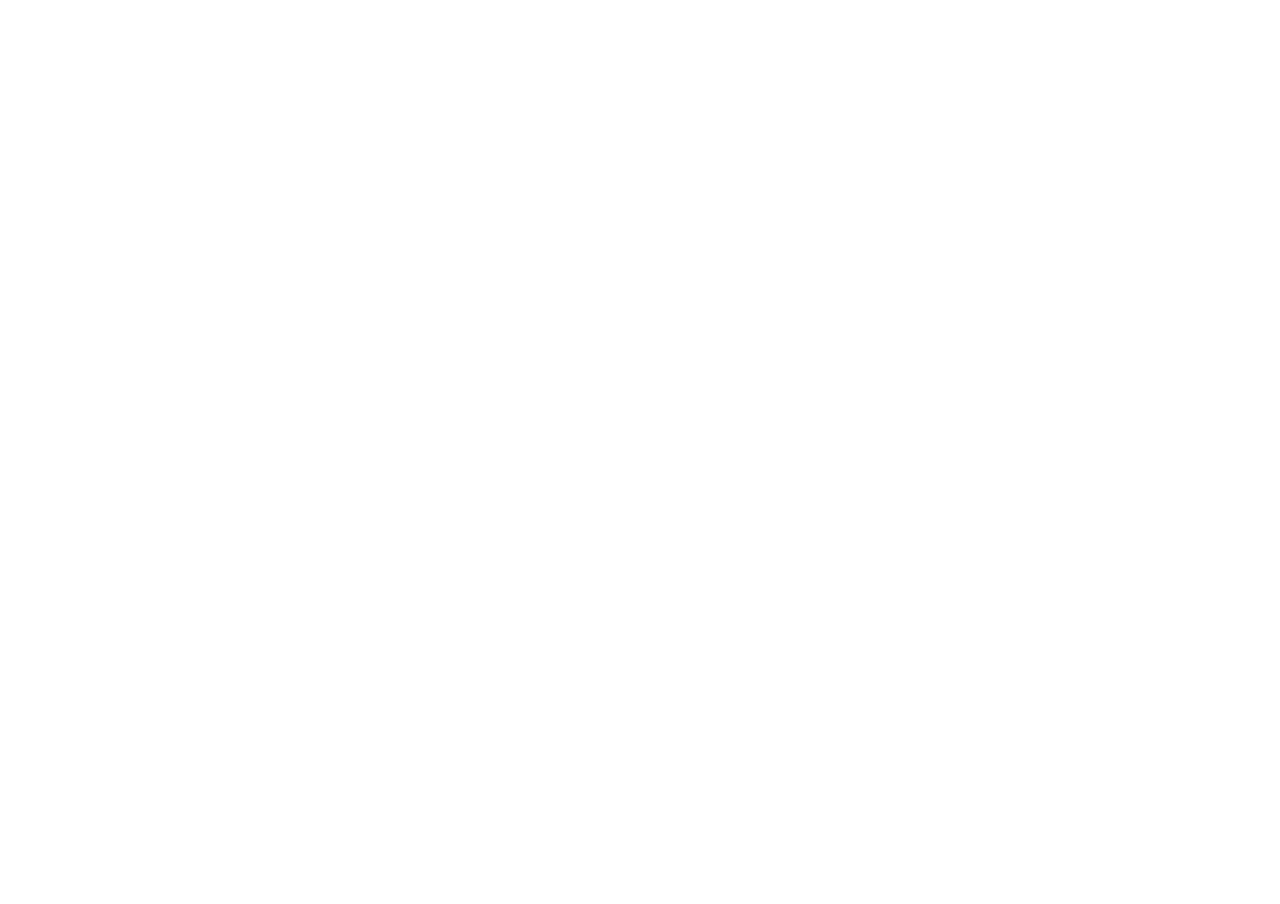
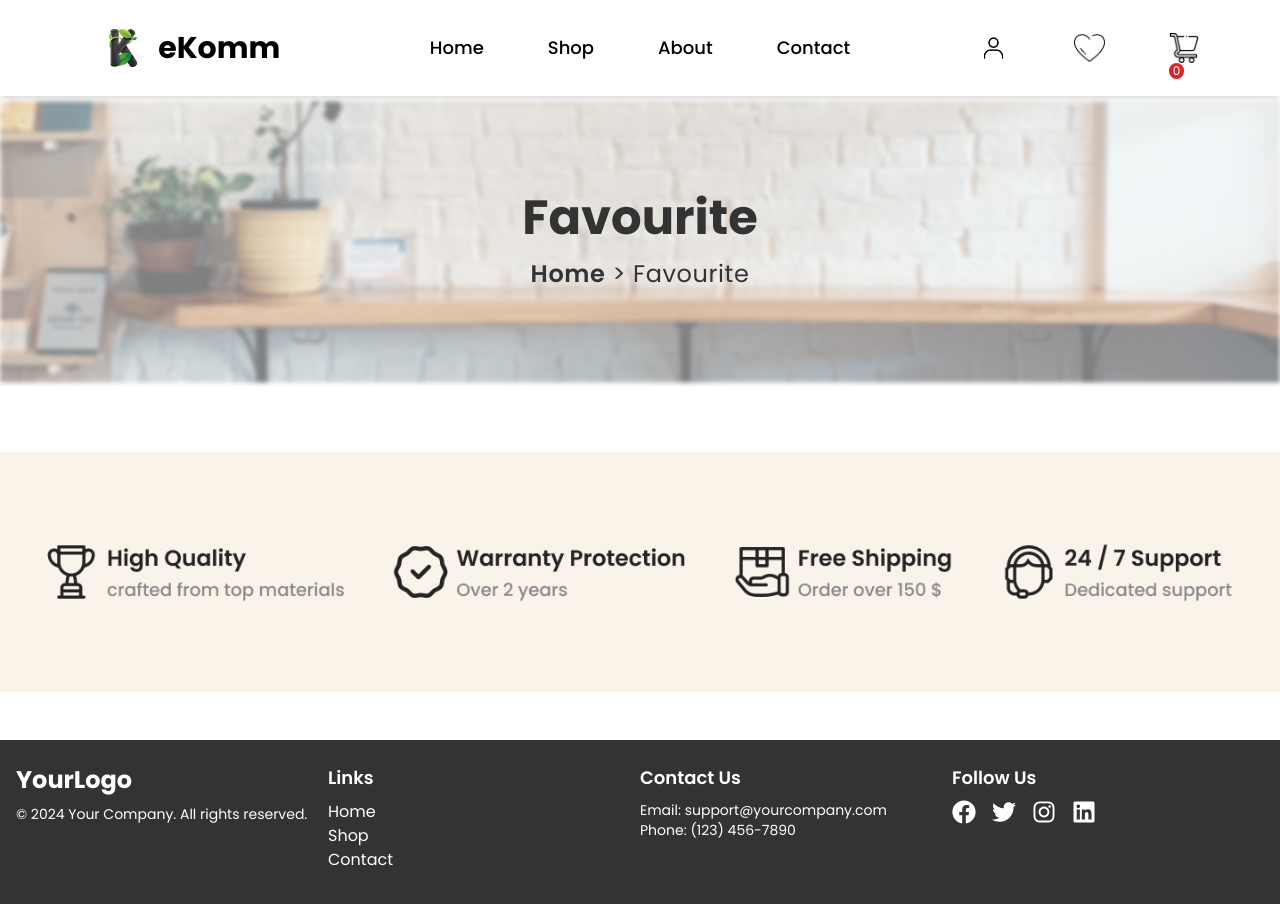
Before and after one commit to kraymis/eKomm, a React (Vite) app in the folder frontend/: page /favourite in a window 1280 px wide. Before the commit this address had no page. Shown: the top 904 px of the page. Before the commit the page ends 800 px from the top, so only its background shows below. Built offline with nearby package versions, Linux system fonts and the light colour scheme.

Commit message:
wanted to add favourite page..ect, but lazy, i'll add them later

```diff
--- a/frontend/src/App.jsx
+++ b/frontend/src/App.jsx
@@ -8,6 +8,7 @@
 import Login from './pages/Login';
 import Signup from './pages/Signup';
 import Admin from './pages/Admin';
+import FavouritePage from './pages/FavouritePage';
 // import Contact from './components/Contact';
 
 function App() {
@@ -23,6 +24,7 @@
         <Route path='/login' element={<Login />} />
         <Route path='/signup' element={<Signup />} />
         <Route path='/admin' element={<Admin />} />
+        <Route path='/favourite' element={<FavouritePage />} />
         {/* <Route path='/contact' element={<Contact />} /> */}
       </Routes>
     </Router>
--- /dev/null
+++ b/frontend/src/pages/FavouritePage.jsx
@@ -0,0 +1,40 @@
+import React , {useState, useEffect} from 'react';
+import { useNavigate } from 'react-router-dom';
+import NavBar from '../components/NavBar';
+import imgShop from "../assets/shop.png"
+import { FaTrash } from 'react-icons/fa'; // Assuming you want a trash icon
+import imageSofa from '../assets/living (1).png';
+import imgFrame from '../assets/frame.png';
+import Footer from '../components/Footer';
+import { fetchCart, updateCartItemQuantity, deleteCartItem } from '../services/api'; // Import your API functions
+import { isAuthenticated } from '../utils/auth'; // Import your auth functions
+
+
+
+
+const FavouritePage = () => {
+
+
+    return (
+        <div className='cart-page'>
+            <NavBar />
+            <div className='relative w-full h-auto overflow-hidden flex justify-center items-center'>
+                <img src={imgShop} alt='shop' className='w-full h-auto' />
+                <div className='absolute flex-col top-0 gap-4 left-0 w-full h-full flex justify-center items-center p-16'>
+                    <h5 className='text-[#333] font-bold text-5xl'>Favourite</h5>
+                    <h5 className='text-[#333] font-light text-2xl tracking-wide'><span className='font-semibold'>Home</span> &gt; Favourite</h5>
+                </div>
+            </div>
+
+
+
+            <div className='w-full h-auto mt-16'>
+                <img src={imgFrame} alt='frame' className='w-full h-full' />
+            </div>
+
+            <Footer />
+        </div>
+    );
+};
+
+export default FavouritePage;
```
